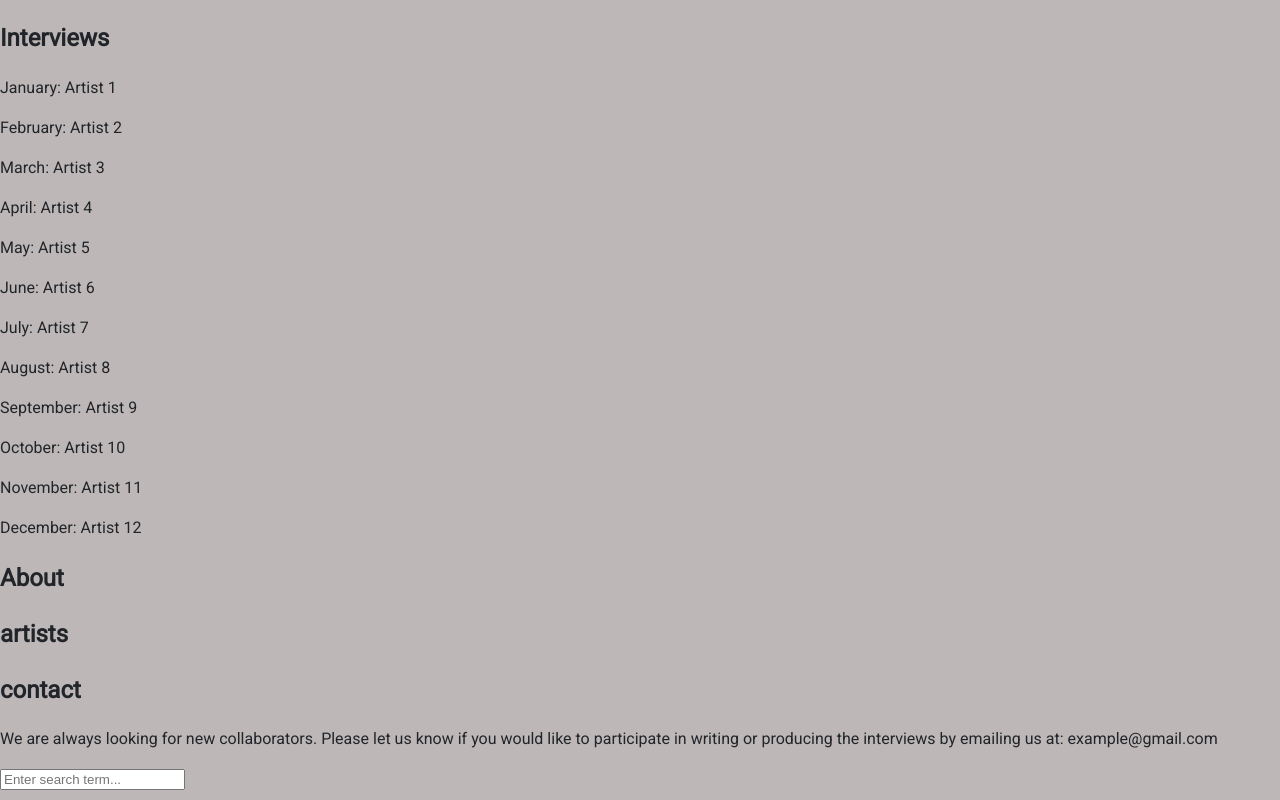
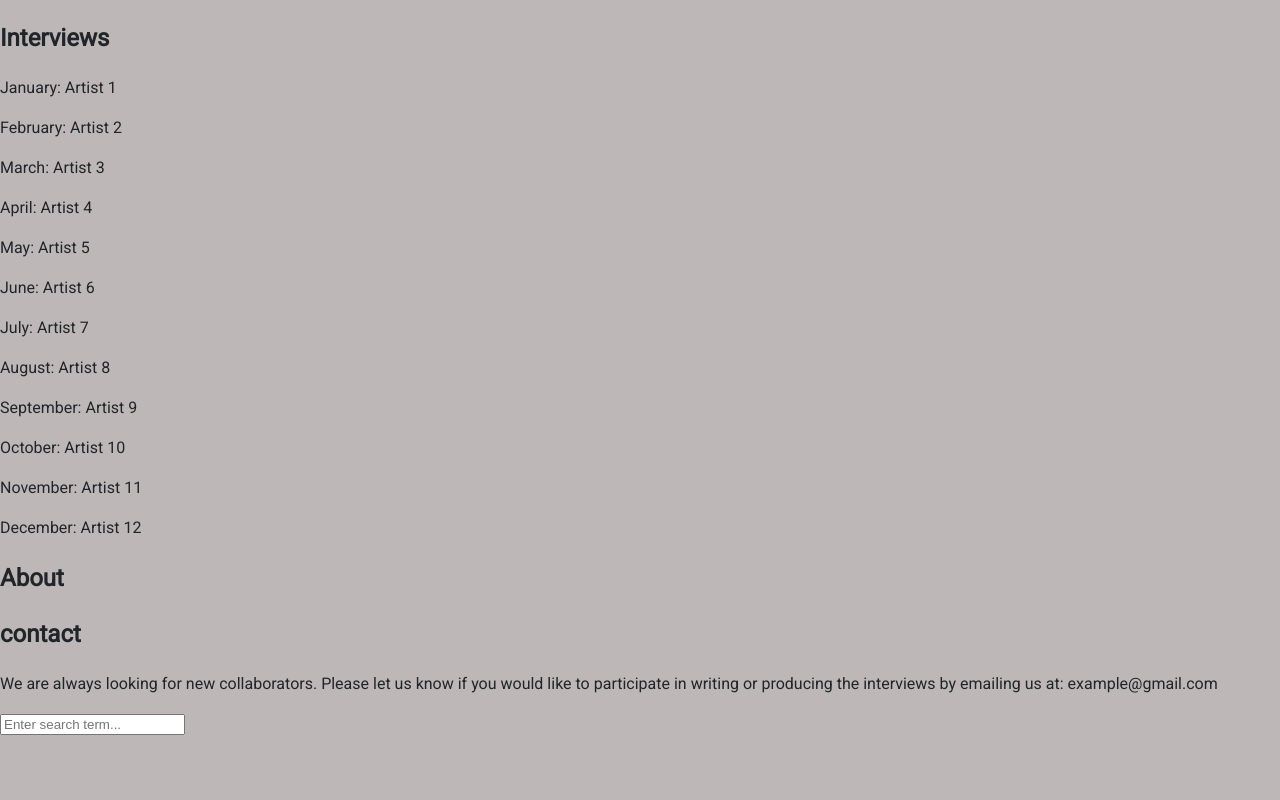
Before and after one commit to graham-livingston/digi-pub, a plain HTML site: page index.html in a window 1280 px wide. Drawn offline with nearby package versions, Linux system fonts and the light colour scheme.

Commit message:
made took out the artist h2

```diff
--- a/index.html
+++ b/index.html
@@ -19,7 +19,6 @@
     <h2 id="interviews">Interviews</h2>
     <div id="interviewsContainer"></div>
     <h2 id="about">About</h2>
-    <h2 id="artists">artists</h2>
     <h2 id="contact">contact</h2>
     <p>We are always looking for new collaborators. Please let us know if you would like to participate in writing or producing the interviews by emailing us at: example@gmail.com</p>
     <input type="search" id="searchBar" placeholder="Enter search term...">
```
